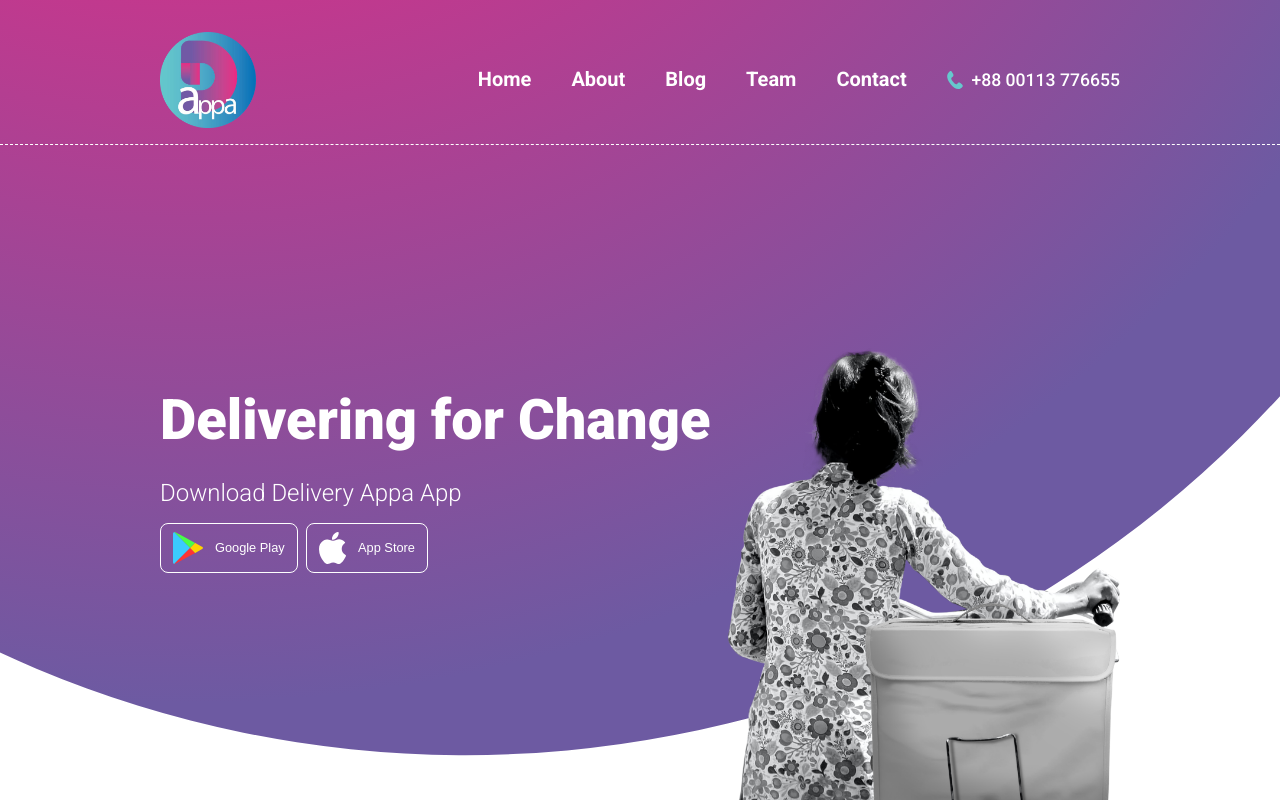
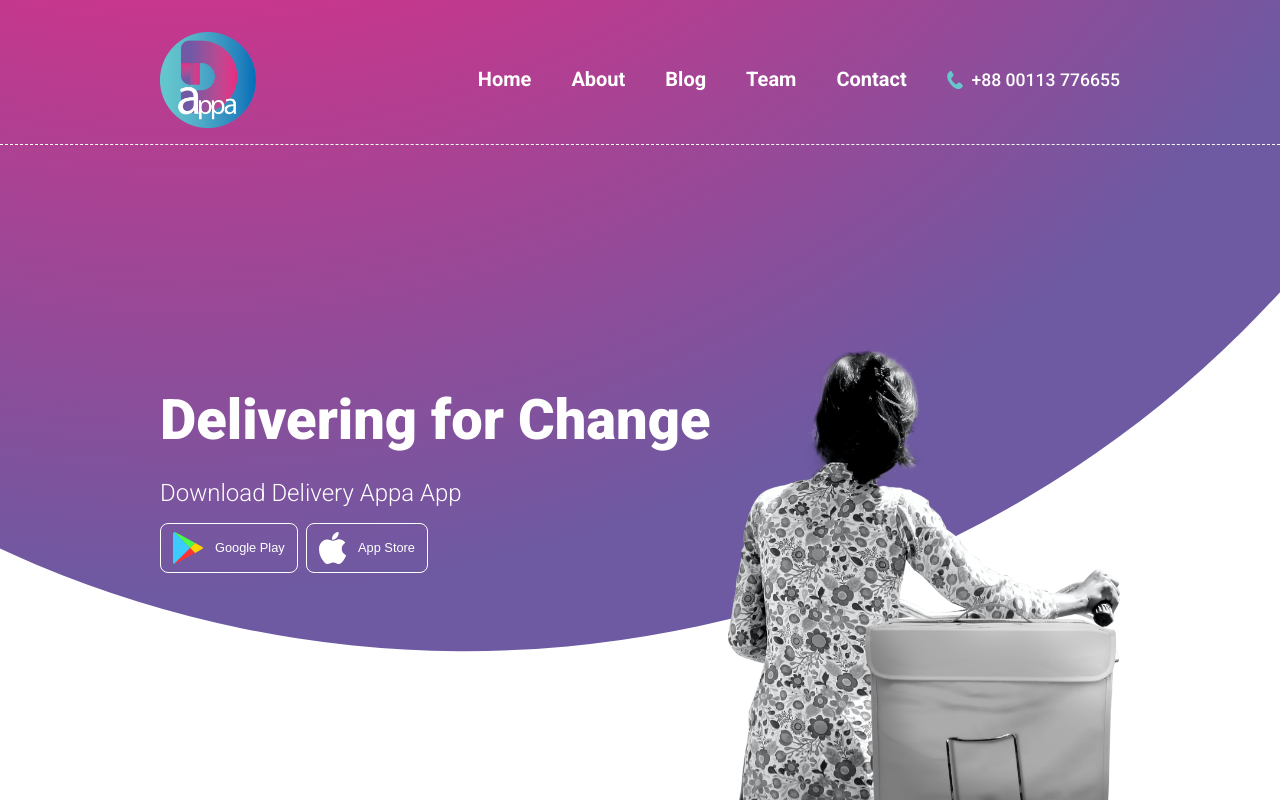
Before and after one commit to Khandaker007/Delivery-appa, a React (Create React App) app: page / in a window 1280 px wide. Shown: the top 800 px of the page. Built offline with nearby package versions, Linux system fonts and the light colour scheme.

Commit message:
responsive issue fixed

```diff
--- a/src/components/sections/hero/hero.style.scss
+++ b/src/components/sections/hero/hero.style.scss
@@ -36,10 +36,9 @@
 
     @include response(desktop) {
       top: -50rem;
-      background-image: radial-gradient(at top left, #ee2783 15%, #6d5aa2 65%);
     }
     @media screen and (max-width: 1366px) {
-      top: -60rem;
+      top: -73rem;
     }
     @include response(vp-800) {
       height: 350rem;
@@ -47,6 +46,9 @@
     }
     @include response(phone) {
       height: 400rem;
+    }
+    @media screen and (min-width: 1920px) {
+      height: 200rem;
     }
   }
 
@@ -97,12 +99,12 @@
     position: relative;
     z-index: 11;
 
-    @include response(big-desktop) {
-      height: 82rem;
+    @media screen and (max-width: 1920px) {
+      height: 99rem;
     }
 
     @include response(desktop) {
-      height: 140rem;
+      height: 75rem;
     }
 
     @include response(tab-port) {
```
